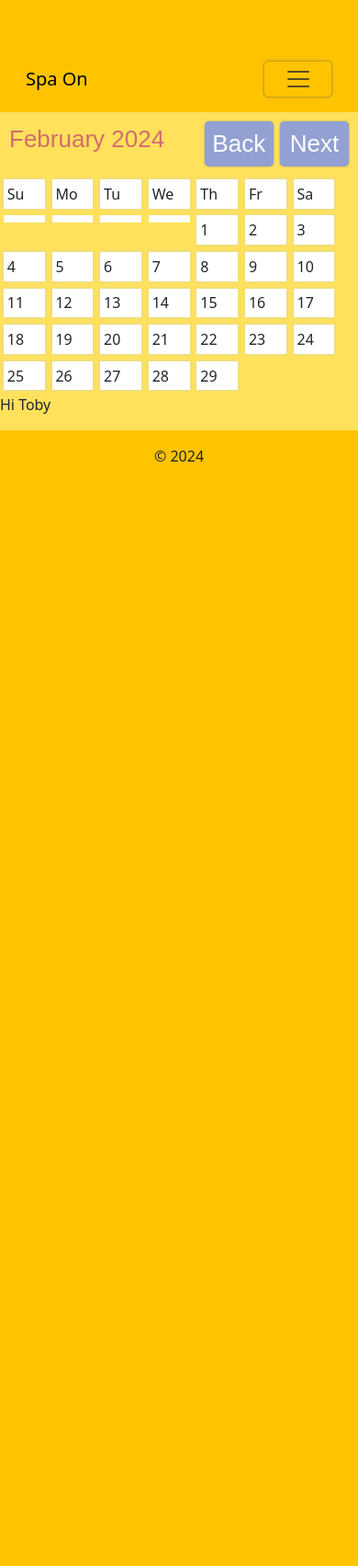
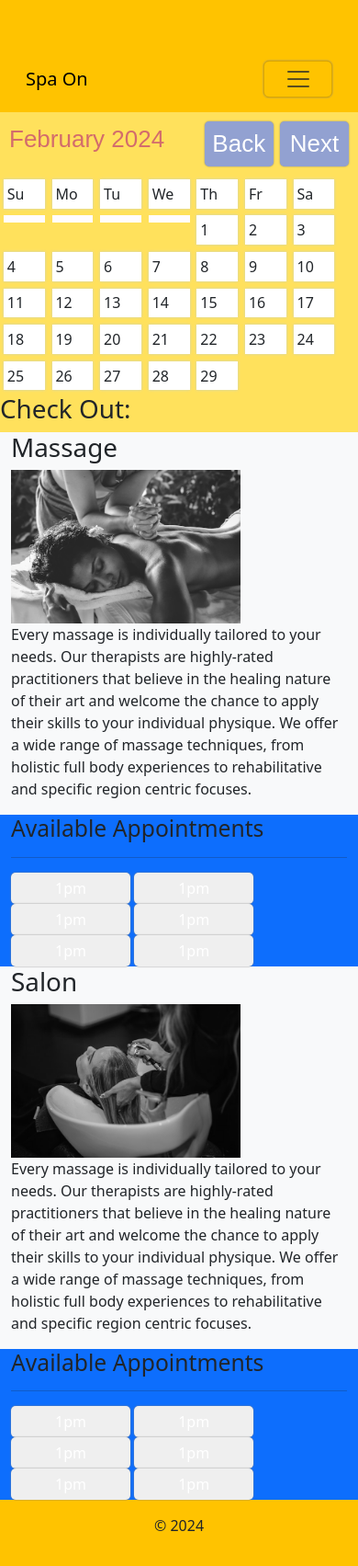
Before and after one commit to theZalmanian/TeamMinion, a PHP site: page /views/availability.html in a window 390 px wide. Shown: the whole page at 92% size. Before the commit the page ends 502 px from the top, so only its background shows below. Run offline with PHP 8.4, Linux system fonts and the light colour scheme.

Commit message:
Updated availability.html w/containers for Massage and Salon Options (updated styles), Added preliminary sql create scripts, Updated README.md file

```diff
--- a/scripts/calendarScript.js
+++ b/scripts/calendarScript.js
@@ -38,10 +38,12 @@ function getMonth()
             day: 'numeric'
         });
 
-    /*Padding days = days of last month before this month
+    /*
+    * Padding days = days of last month before this month
     * Splits dateString and returns array['friday', '1/1/2023']
     * array[0] is then tested against weekdays and a number is
-    * returned*/
+    * returned
+    * */
     const paddingDays = weekdays.indexOf(dateString.split(', ') [0]);
 
     // Displays current month and year at the top of Calendar
--- a/styles/availabilityStyles.css
+++ b/styles/availabilityStyles.css
@@ -91,3 +91,25 @@ button {
     background-color: #FFFCFF !important;
     box-shadow: none !important;
 }
+
+/*
+Check Out Box
+ */
+
+#checkOutBox {
+    position: sticky;
+    top:0;
+
+}
+
+#hairCutPic {
+    filter: grayscale(100%);
+}
+
+#massageDisplay {
+    background-color: white;
+}
+
+.times {
+    width: 130px;
+}
--- a/styles/homeStyles.css
+++ b/styles/homeStyles.css
@@ -8,7 +8,7 @@ Description:
 :root {
     --primary-color: #FFC300; /* naples yellow */
     --primary-color-variant: #FFE15C; /* mikado yellow */
-    --form-color: #dec014
+    --white: white;
 }
 
 /* general styles */
@@ -20,13 +20,3 @@ body, header, footer {
 main {
     background-color: var(--primary-color-variant);
 }
-
-form, #form{
-    background-color: var(--form-color);
-    accent-color: var(--form-color);
-}
-
-img{
-    max-width:600px;
-    max-height:400px;
-}
--- a/views/availability.html
+++ b/views/availability.html
@@ -68,7 +68,7 @@ Description:
     <!-- Row for 2 column view displaying calendar and checkout menu -->
     <div class="row">
         <!-- Calendar Column -->
-        <div class="col-md-6">
+        <div class="col-md-8">
 
             <div id="container" class="md-6">
                 <div id="header">
@@ -95,10 +95,77 @@ Description:
         </div>
 
         <!-- Checkout Column -->
-        <div class="col-md-6">
-            <p>Hi Toby</p>
+        <div class="col-md-4" id="checkOutBox">
+            <h1>Check Out:</h1>
+            <div class="container-md-6 row">
+            </div>
         </div>
     </div>
+
+    <div class="container-fluid" id="massageDisplay">
+        <div class="row bg-light">
+            <div class="col-md-4">
+                <h1>Massage</h1>
+                <img src="images/massage.jpeg"
+                     width="250px"
+                     alt="Lady being given a massage">
+                <p>
+                    Every massage is individually tailored to your needs. Our
+                    therapists are highly-rated practitioners that believe in
+                    the healing nature of their art and welcome the chance to
+                    apply their skills to your individual physique. We offer a
+                    wide range of massage techniques, from holistic full body
+                    experiences to rehabilitative and specific region centric
+                    focuses.
+                </p>
+            </div>
+
+            <div class="col-md-4 bg-primary d-block">
+                <h2>Available Appointments</h2>
+                <hr>
+
+                <button class="times">1pm</button>
+                <button class="times">1pm</button>
+                <button class="times">1pm</button>
+                <button class="times">1pm</button>
+                <button class="times">1pm</button>
+                <button class="times">1pm</button>
+            </div>
+
+
+        </div>
+    </div>
+
+    <div class="container-fluid">
+        <div class="row bg-light">
+            <div class="col-md-4">
+                <h1>Salon</h1>
+                <img src="images/hairCut4.jpeg"
+                     width="250px"
+                     id="hairCutPic">
+
+                <p> Every massage is individually tailored to your needs. Our
+                    therapists are highly-rated practitioners that believe in
+                    the healing nature of their art and welcome the chance to
+                    apply their skills to your individual physique. We offer a
+                    wide range of massage techniques, from holistic full body
+                    experiences to rehabilitative and specific region centric
+                    focuses. </p>
+            </div>
+
+            <div class="col-md-4 bg-primary d-block">
+                <h2>Available Appointments</h2>
+                <hr>
+                <button class="times">1pm</button>
+                <button class="times">1pm</button>
+                <button class="times">1pm</button>
+                <button class="times">1pm</button>
+                <button class="times">1pm</button>
+                <button class="times">1pm</button>
+            </div>
+        </div>
+    </div>
+
 
     <!--Footer-->
     <footer class="p-3 text-center">
```
Also changed, not shown: scripts/sqlScript.sql (added, +48 -0 lines), README.md.
